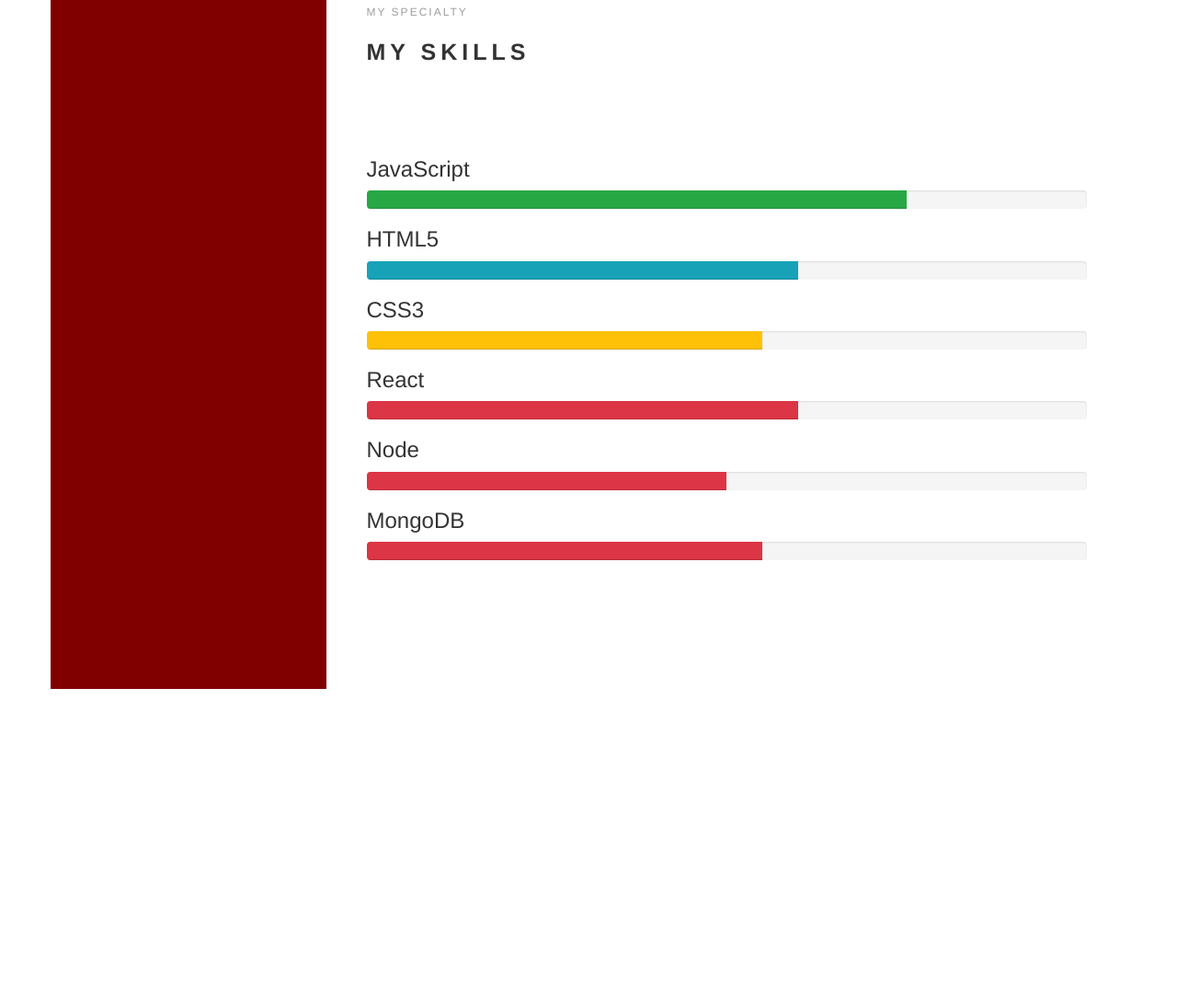
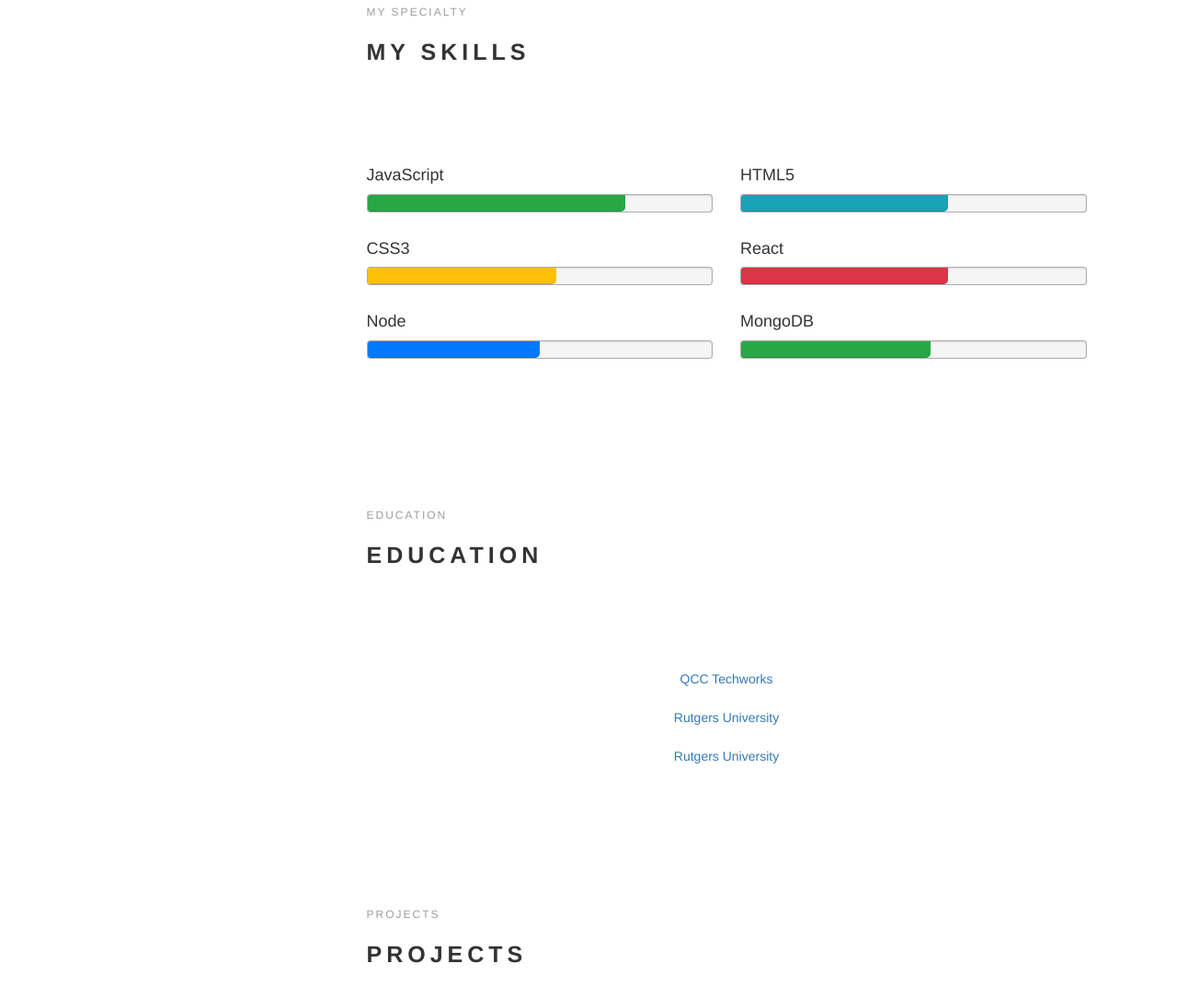
Before and after one commit to pisc9211/personal-portfolio, a plain HTML site: page index.html in a window 1280 px wide. Shown: the part 1474-2559 px from the top of the page at 92% size. Before the commit the page ends 2223 px from the top, so only its background shows below. Drawn offline with nearby package versions, Linux system fonts and the light colour scheme; files whose address does not match are found by name; a web font is replaced by a local one.

Commit message:
working on education section

```diff
--- a/css/style.css
+++ b/css/style.css
@@ -60,7 +60,6 @@ h6 {
   max-width: 1170px;
   margin: 0 auto;
   display: flex;
-  background-color: maroon;
 }
 
 .containerz {
@@ -206,3 +205,18 @@ nav {
 .home-title {
   font-size: 5rem;
 }
+
+/* === [ ABOUT ] === */
+
+
+
+
+/* === [ SKILLS ] === */
+
+.progress {
+  border: 1px solid rgba(0,0,0,0.3);
+}
+
+.progress-bar {
+  border-bottom-right-radius: 5px;
+}
--- a/index.html
+++ b/index.html
@@ -114,50 +114,100 @@
             <div class="section-content">
               <span class="heading-meta">my specialty</span>
               <h2 class="heading-title">my skills</h2>
-              <div class="skills-container">
-                <div class="skill">
-                  <h3>JavaScript</h3>
+              <div class="skills-container row">
+                <div class="skill col-md-6">
+                  <h4>JavaScript</h4>
                   <div class="progress">
                     <div class="progress-bar bg-success" role="progressbar" style="width: 75%" aria-valuenow="75" aria-valuemin="0" aria-valuemax="100"></div>
                   </div>
                 </div>
-                <div class="skill">
-                  <h3>HTML5</h3>
+                <div class="skill col-md-6 col-sm-12">
+                  <h4>HTML5</h4>
                   <div class="progress">
                     <div class="progress-bar bg-info" role="progressbar" style="width: 60%" aria-valuenow="60" aria-valuemin="0" aria-valuemax="100"></div>
                   </div>
                 </div>
-                <div class="skill">
-                  <h3>CSS3</h3>
+                <div class=" col-md-6 col-sm-12">
+                  <h4>CSS3</h4>
                   <div class="progress">
                     <div class="progress-bar bg-warning" role="progressbar" style="width: 55%" aria-valuenow="55" aria-valuemin="0" aria-valuemax="100"></div>
                   </div>
                 </div>
-                <div class="skill">
-                  <h3>React</h3>
+                <div class="skill col-md-6 col-sm-12">
+                  <h4>React</h4>
                   <div class="progress">
                     <div class="progress-bar bg-danger" role="progressbar" style="width: 60%" aria-valuenow="60" aria-valuemin="0" aria-valuemax="100"></div>
                   </div>
                 </div>
-                <div class="skill">
-                  <h3>Node</h3>
+                <div class="skill col-md-6 col-sm-12">
+                  <h4>Node</h4>
                   <div class="progress">
-                    <div class="progress-bar bg-danger" role="progressbar" style="width: 50%" aria-valuenow="50" aria-valuemin="0" aria-valuemax="100"></div>
+                    <div class="progress-bar bg-primary" role="progressbar" style="width: 50%" aria-valuenow="50" aria-valuemin="0" aria-valuemax="100"></div>
                   </div>
                 </div>
-                <div class="skill">
-                  <h3>MongoDB</h3>
+                <div class="skill col-md-6 col-sm-12">
+                  <h4>MongoDB</h4>
                   <div class="progress">
-                    <div class="progress-bar bg-danger" role="progressbar" style="width: 55%" aria-valuenow="55" aria-valuemin="0" aria-valuemax="100"></div>
+                    <div class="progress-bar bg-success" role="progressbar" style="width: 55%" aria-valuenow="55" aria-valuemin="0" aria-valuemax="100"></div>
                   </div>
                 </div>
               </div>
             </div>
           </div>
         </section>
+
+        <section id="education" class="education-section" data-section="education">
+          <div class="containerz">
+            <div class="section-content">
+              <span class="heading-meta">Education</span>
+              <h2 class="heading-title">Education</h2>
+              <div class="education-container row">
+                <div class="accordion col-12">
+                  <div class="education-item">
+                    <div class="education-item-header" id="qcc">
+                      <button class="btn btn-link w-100 collapsed" type="button" data-toggle="collapse" data-target="#qccCollapse" aria-expanded="false" aria-controls="qccCollapse">QCC Techworks</button>
+                    </div>
+                    <div id="qccCollapse" class="collapse" aria-labelledby="qcc" data-parent="#accordionExample">
+                      <div class="education-item-body">Rutgerssssssasdfjakshdfkjalshdfkjahdslkfhsadf</div>
+                    </div>
+                  </div>
+                  <div class="education-item">
+                    <div class="education-item-header" id="rutgers">
+                      <button class="btn btn-link w-100 collapsed" type="button" data-toggle="collapse" data-target="#rutgersCollapse" aria-expanded="false" aria-controls="rutgersCollapse">Rutgers University</button>
+                    </div>
+                    <div id="rutgersCollapse" class="collapse" aria-labelledby="rutgers" data-parent="#accordionExample">
+                      <div class="education-item-body">Rutgerssssssasdfjakshdfkjalshdfkjahdslkfhsadf</div>
+                    </div>
+                  </div>
+                  <div class="education-item">
+                    <div class="education-item-header" id="rutgers">
+                      <button class="btn btn-link w-100 collapsed" type="button" data-toggle="collapse" data-target="#rutgersCollapse" aria-expanded="false" aria-controls="rutgersCollapse">Rutgers University</button>
+                    </div>
+                    <div id="rutgersCollapse" class="collapse" aria-labelledby="rutgers" data-parent="#accordionExample">
+                      <div class="education-item-body">Rutgerssssssasdfjakshdfkjalshdfkjahdslkfhsadf</div>
+                    </div>
+                  </div>
+                </div>
+
+              </div>
+            </div>
+          </div>
+        </section>
+
+        <section id="projects" class="projects-section" data-section="projects">
+          <div class="containerz">
+            <div class="section-content">
+              <span class="heading-meta">projects</span>
+              <h2 class="heading-title">projects</h2>
+            </div>
+          </div>
+        </section>
       </main>
-
     </div>
   </div>
+  <script src="js/jquery.min.js" type="text/javascript"></script>
+  <script src="js/jquery.easing.1.3.js" type="text/javascript"></script>
+  <script src="js/bootstrap.min.js" type="text/javascript"></script>
+  <script src="js/jquery.waypoints.min.js" type="text/javascript"></script>
 </body>
 </html>
```
